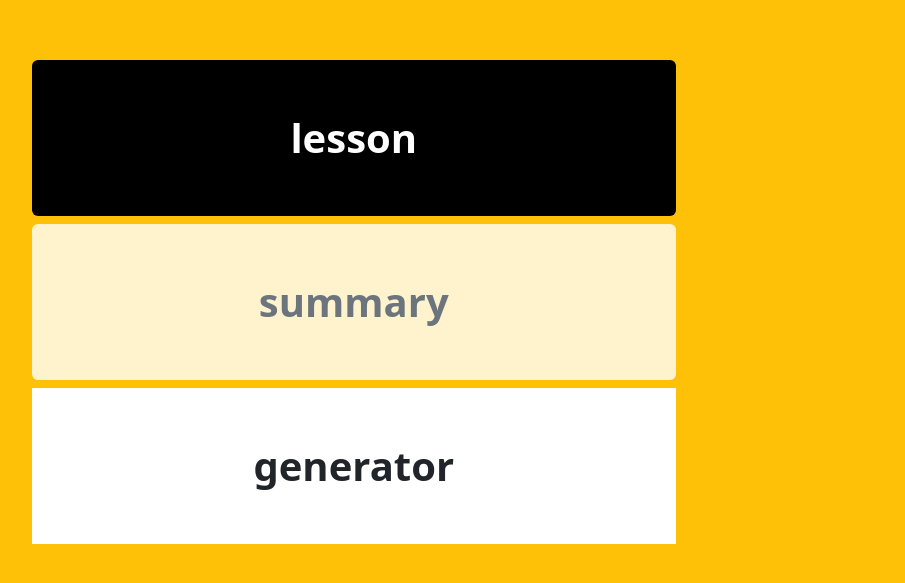
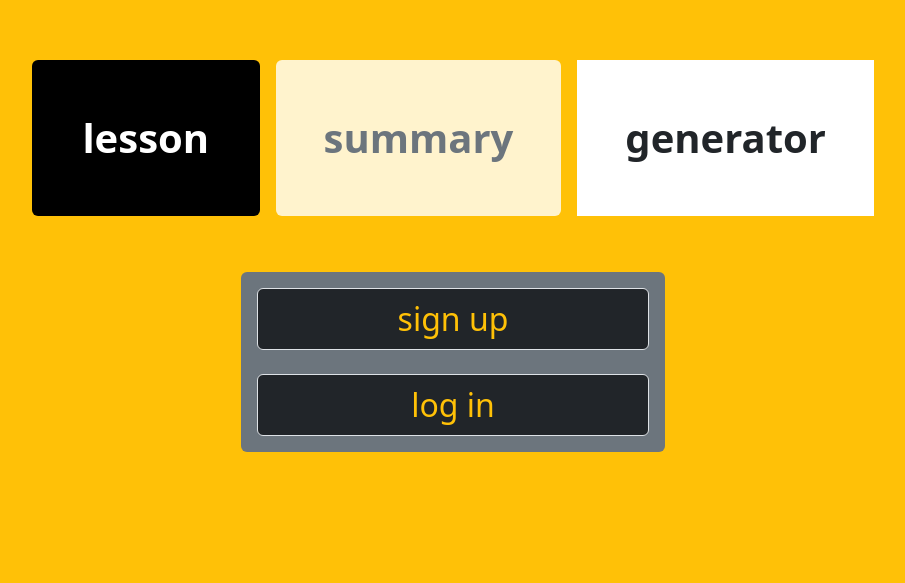
Before and after one commit to jhsu79/lesson-summary-generator, a Django app: page / in a window 1280 px wide. Shown: the part 54-637 px from the top of the page, without its empty margins (187-1092 px from the left). Run offline with Django 4.2, Linux system fonts and the light colour scheme.

Commit message:
styling updates

```diff
--- a/lessonsummarygenerator/main_app/templates/about.html
+++ b/lessonsummarygenerator/main_app/templates/about.html
@@ -1,9 +1,9 @@
 {% extends 'base.html' %}
 {% block content %}
 <div>
-<h2 class="fs-1 container-fluid text-center mt-5 w-50 p-2 bg-warning border border-black rounded-2">About the <strong> Lesson Summary Generator</strong></h2>
+<h2 class="d-flex fs-1 container-fluid text-center mt-5 w-50 p-2 bg-warning border border-black rounded-2">About the <strong> Lesson Summary Generator</strong></h2>
 
-<div class="container-fluid m-2 p-3  bg-warning rounded-3"> <p class="container-fluid justify-content-center fs-2 mx-3 p-5"><strong>The Lesson Summary Generator (LSG) </strong> is a tool for a user (likely an instructor, teacher, or a tutor) to create a list of students and list of concepts the instructor will cover. The user can then use a form to enter a student's performance on homework, the concepts covered during the lesson, and assignments for the next lesson. Using that form, LSG will create summaries using OpenAI. Ultimately, these summaries can then be modified or edited for clarity or length as needed.</p>
+<div class="d-flex container-fluid m-2 p-3  bg-warning rounded-3 border border-black rounded-2"> <p class="container-fluid justify-content-center fs-2 mx-3 p-2"><strong class="text-secondary">The Lesson Summary Generator (LSG) </strong> is a tool for a user (likely an instructor, teacher, or a tutor) to create a list of students and list of concepts the instructor will cover. The user can then use a form to enter a student's performance on homework, the concepts covered during the lesson, and assignments for the next lesson. Using that form, LSG will create summaries using OpenAI. Ultimately, these summaries can then be modified or edited for clarity or length as needed.</p>
 </div>
 </div>
 {% endblock %}
--- a/lessonsummarygenerator/main_app/templates/home.html
+++ b/lessonsummarygenerator/main_app/templates/home.html
@@ -1,9 +1,12 @@
 {% extends 'base.html' %}
 {% block content %}
-<div class="container-fluid flex-row p-5 bg-warning justify-content-around w-75 rounded-2">
+<div class="d-flex container-fluid flex-row p-5 bg-warning justify-content-around w-75 rounded-2">
     <div class="container-fluid m-2 p-5 d-flex bg-black justify-content-around w-75 fs-1 fw-bold text-white rounded-2">lesson</div>
     <div class="container-fluid m-2 p-5 d-flex bg-warning-subtle justify-content-center w-75 fs-1 fw-bold text-secondary rounded-2">summary</div>
     <div class="container-fluid m-2 p-5 d-flex bg-white justify-content-around fs-1 w-75 fw-bold">generator</div>
 </div>
-
+<div class="d-grid gap-4 col-4 mx-auto bg-secondary p-3 rounded-2">
+    <a class="btn btn-dark btn btn-outline-warning border fs-2 fw-semi-bold " role="button"href="{% url 'signup' %}">sign up</a>
+    <a class="btn btn-dark btn btn-outline-warning border fs-2 fw-semi-bold" role="button" href="{% url 'login' %}">log in</a>
+</div>
 {% endblock %}
```
